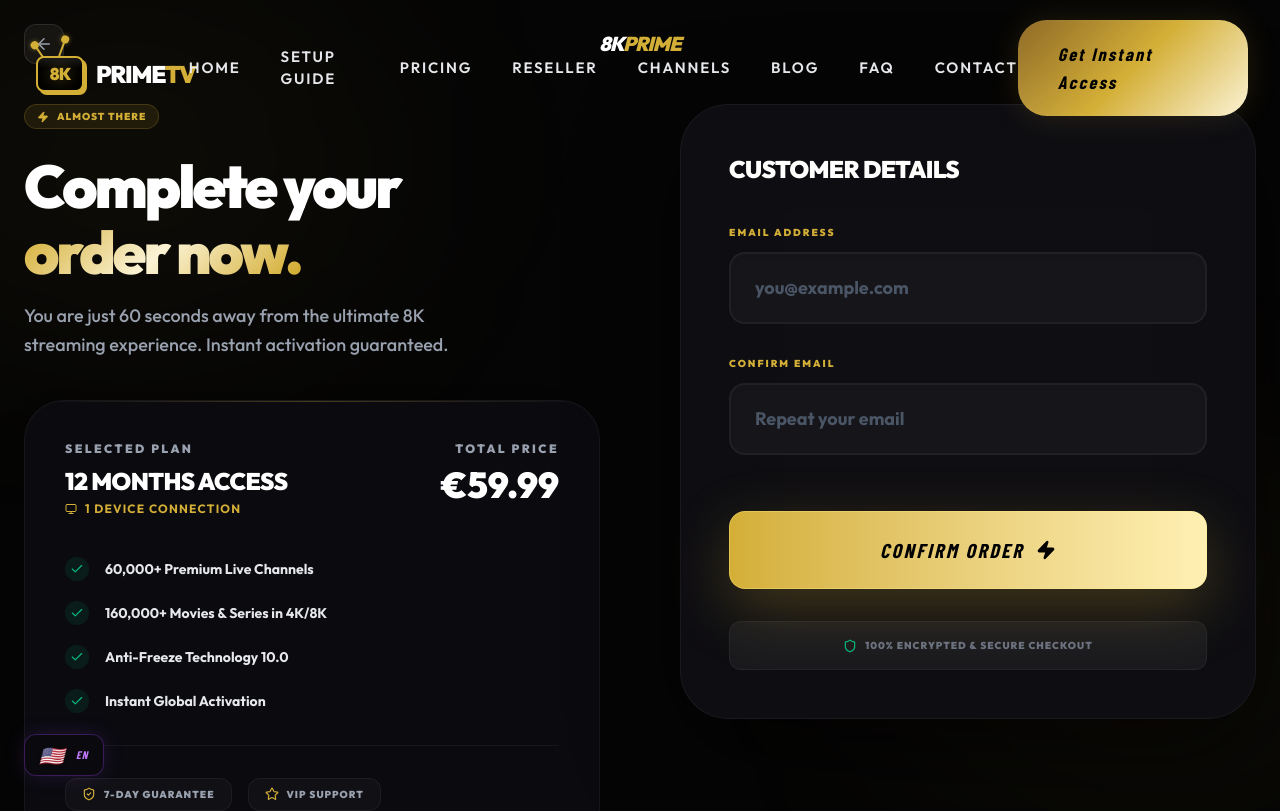
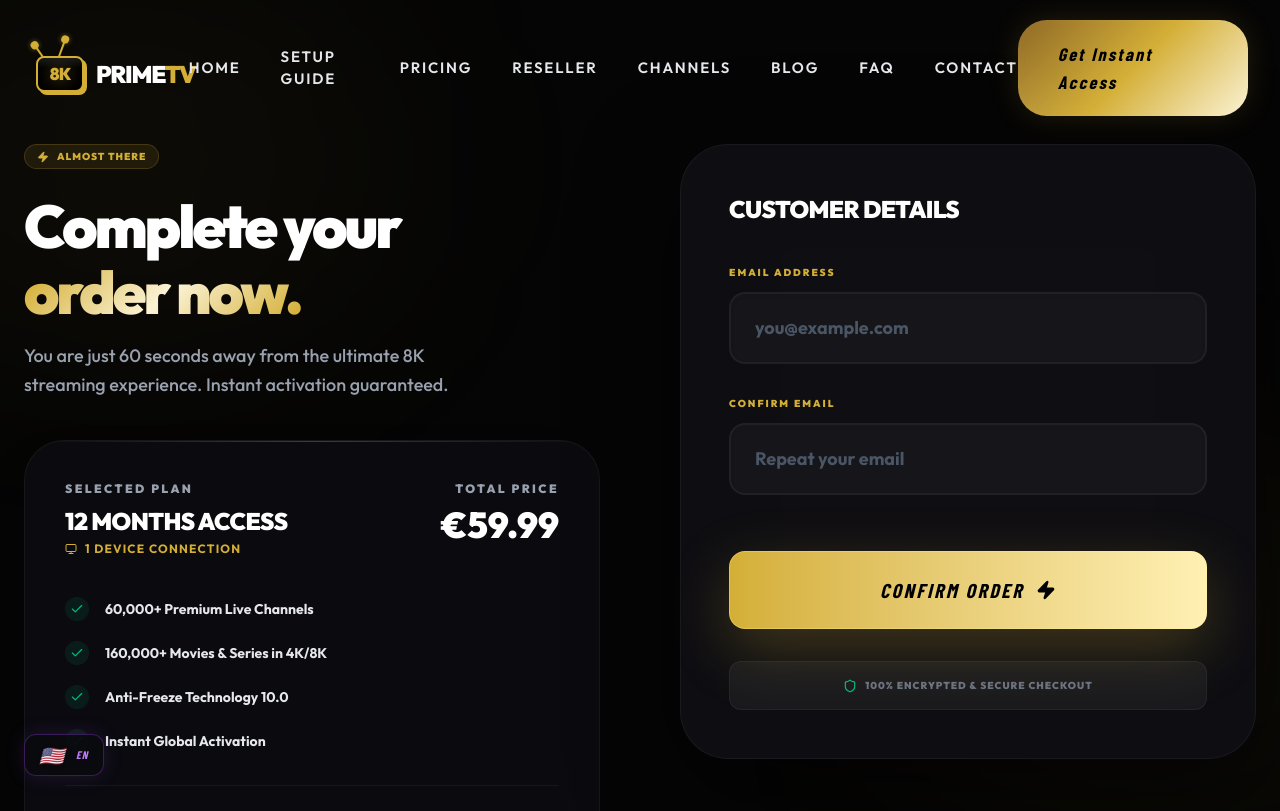
Before and after one commit to cothmane7/8kprime_full_backup, a Next.js app: page /en/checkout in a window 1280 px wide. Shown: the top 811 px of the page. Built offline with nearby package versions, Linux system fonts and the light colour scheme; a web font is replaced by a local one.

Commit message:
Fix redundant logo overlap on checkout page

```diff
--- a/app/[lang]/checkout/page.tsx
+++ b/app/[lang]/checkout/page.tsx
@@ -62,18 +62,8 @@
             <div className="fixed top-0 left-[-10%] w-[40%] h-[40%] bg-primary/5 blur-[120px] rounded-full pointer-events-none z-0" />
             <div className="fixed bottom-0 right-[-10%] w-[40%] h-[40%] bg-primary/5 blur-[120px] rounded-full pointer-events-none z-0" />
 
-            {/* Header / Nav */}
-            <nav className="relative z-20 px-6 py-6 flex items-center justify-between max-w-7xl mx-auto w-full">
-                <Link href={`/${lang}`} className="flex items-center gap-2 group transition-all">
-                    <div className="w-10 h-10 rounded-xl bg-white/5 border border-white/10 flex items-center justify-center group-hover:bg-white/10 transition-colors">
-                        <ArrowLeft size={18} className="text-gray-400 group-hover:text-white" />
-                    </div>
-                </Link>
-                <div className="flex items-center gap-2">
-                    <span className="text-xl font-black italic tracking-tighter text-white">8K<span className="text-primary">PRIME</span></span>
-                </div>
-                <div className="w-10 h-10" /> {/* Spacer */}
-            </nav>
+            {/* Added spacer for fixed global Navbar */}
+            <div className="h-24 md:h-32" />
 
             <main className="relative z-10 flex-grow w-full max-w-7xl mx-auto px-6 pt-4 pb-20">
                 <div className="grid grid-cols-1 lg:grid-cols-2 gap-12 lg:gap-20 items-start">
```
